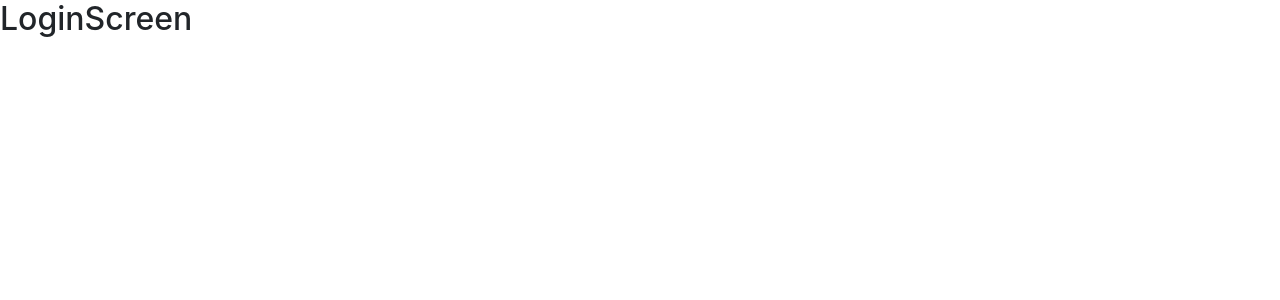
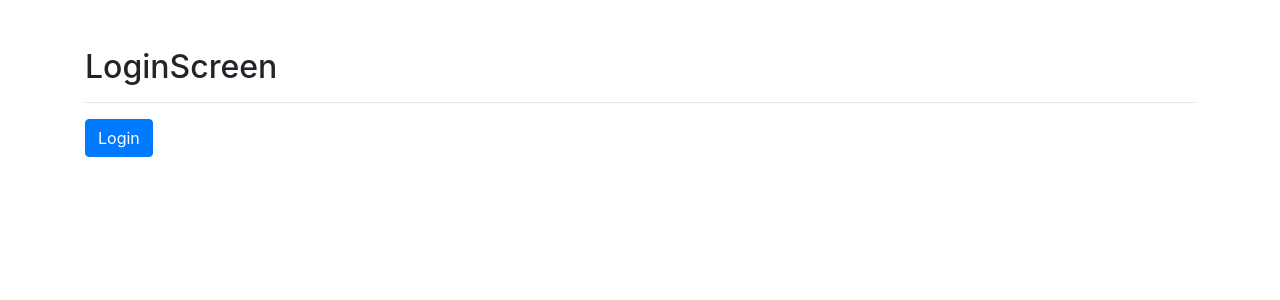
Before and after one commit to leotangram/reactFH-06-heroes, a React (Create React App) app: page /login in a window 1280 px wide. Shown: the top 300 px of the page. Built offline with nearby package versions, Linux system fonts and the light colour scheme.

Commit message:
history push / replace

```diff
--- a/src/components/login/LoginScreen.js
+++ b/src/components/login/LoginScreen.js
@@ -1,14 +1,22 @@
 import React from 'react'
 import PropTypes from 'prop-types'
 
-const LoginScreen = props => {
+const LoginScreen = ({ history }) => {
+  const handleLogin = () => history.replace('/')
+
   return (
-    <div>
+    <div className="container mt-5">
       <h2>LoginScreen</h2>
+      <hr />
+      <button className="btn btn-primary" onClick={handleLogin}>
+        Login
+      </button>
     </div>
   )
 }
 
-LoginScreen.propTypes = {}
+LoginScreen.propTypes = {
+  history: PropTypes.object.isRequired
+}
 
 export default LoginScreen
```
